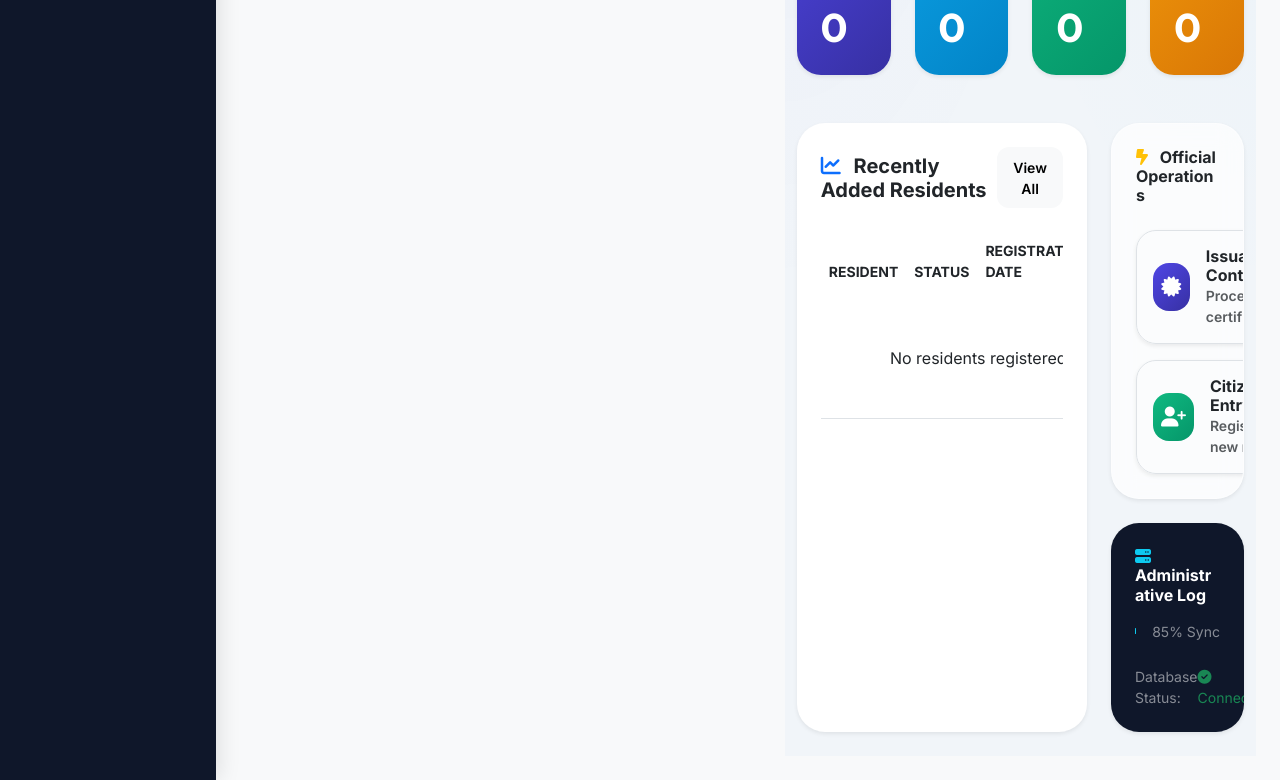
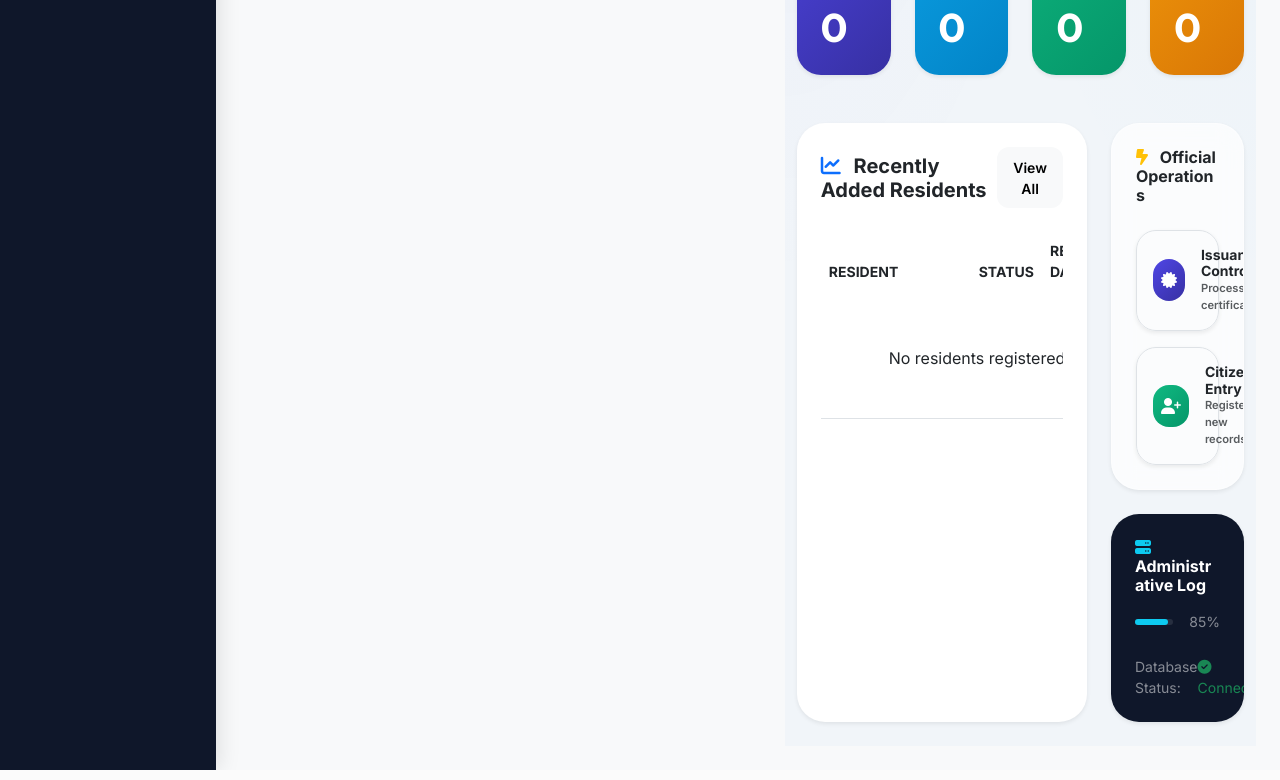
Before and after one commit to FalmiTola/kebele-system, a PHP site: page /kebele-system/dashboard.php in a window 1280 px wide. Shown: the part 794-1574 px from the top of the page. Run offline with PHP 8.4, Linux system fonts and the light colour scheme; a user stored in the database is signed in; data that the repository does not hold is empty; a stand-in replaces the project's code that opens the database connection.

Commit message:
Optimized dashboard layout for better responsiveness and visibility on medium screens

```diff
--- a/dashboard.php
+++ b/dashboard.php
@@ -109,7 +109,7 @@ $recentResidents = $pdo->query("SELECT * FROM individuals ORDER BY created_at DE
 
     <div class="row g-4">
         <!-- Main Content Area -->
-        <div class="col-lg-8">
+        <div class="col-xl-8 col-lg-12">
             <div class="card border-0 shadow-sm p-4 h-100" style="border-radius: 28px;">
                 <div class="d-flex justify-content-between align-items-center mb-4">
                     <h5 class="fw-bold mb-0">
@@ -121,9 +121,9 @@ $recentResidents = $pdo->query("SELECT * FROM individuals ORDER BY created_at DE
                     <table class="table table-hover align-middle mb-0">
                         <thead>
                             <tr class="text-muted small text-uppercase">
-                                <th class="border-0 pb-3">Resident</th>
+                                <th class="border-0 pb-3" style="min-width: 150px;">Resident</th>
                                 <th class="border-0 pb-3">Status</th>
-                                <th class="border-0 pb-3">Registration Date</th>
+                                <th class="border-0 pb-3">Reg. Date</th>
                                 <th class="border-0 pb-3 text-end">Action</th>
                             </tr>
                         </thead>
@@ -135,20 +135,20 @@ $recentResidents = $pdo->query("SELECT * FROM individuals ORDER BY created_at DE
                                     <tr class="border-transparent">
                                         <td>
                                             <div class="d-flex align-items-center">
-                                                <div class="bg-light rounded-circle p-2 me-3" style="width: 40px; height: 40px; display: flex; align-items: center; justify-content: center;">
-                                                    <i class="fas fa-user text-primary-dark"></i>
+                                                <div class="bg-light rounded-circle p-2 me-3 d-none d-sm-flex" style="width: 36px; height: 36px; align-items: center; justify-content: center;">
+                                                    <i class="fas fa-user text-primary-dark small"></i>
                                                 </div>
-                                                <span class="fw-bold"><?php echo "{$resident['fname']} {$resident['lname']}"; ?></span>
+                                                <span class="fw-bold small"><?php echo "{$resident['fname']} {$resident['lname']}"; ?></span>
                                             </div>
                                         </td>
                                         <td>
-                                            <span class="badge rounded-pill bg-success-subtle text-success px-3">Active</span>
+                                            <span class="badge rounded-pill bg-success-subtle text-success px-2 py-1 small">Active</span>
                                         </td>
                                         <td class="text-muted small">
                                             <?php echo date('M d, Y', strtotime($resident['created_at'])); ?>
                                         </td>
                                         <td class="text-end">
-                                            <a href="modules/residents/view.php?id=<?php echo $resident['id']; ?>" class="btn btn-sm btn-light border rounded-pill px-3">Details</a>
+                                            <a href="modules/residents/view.php?id=<?php echo $resident['id']; ?>" class="btn btn-sm btn-light border rounded-pill px-2 py-1 small">Details</a>
                                         </td>
                                     </tr>
                                 <?php endforeach; ?>
@@ -160,32 +160,36 @@ $recentResidents = $pdo->query("SELECT * FROM individuals ORDER BY created_at DE
         </div>
 
         <!-- Sidebar Actions -->
-        <div class="col-lg-4">
+        <div class="col-xl-4 col-lg-12">
             <div class="card border-0 shadow-sm p-4 mb-4 glass-card" style="border-radius: 28px;">
                 <h6 class="fw-bold mb-4 text-dark"><i class="fas fa-bolt-lightning me-2 text-warning"></i> Official Operations</h6>
-                <div class="d-grid gap-3">
-                    <a href="modules/idcards/index.php" class="btn btn-white text-start p-3 border shadow-sm hover-lift" style="border-radius: 20px;">
+                <div class="row g-3">
+                    <div class="col-md-6 col-xl-12">
+                        <a href="modules/idcards/index.php" class="btn btn-white text-start p-3 border shadow-sm hover-lift w-100" style="border-radius: 20px;">
                             <div class="d-flex align-items-center">
-                            <div class="bg-grad-primary text-white rounded-4 p-2 me-3" style="width: 48px; height: 48px; display: flex; align-items: center; justify-content: center;">
-                                <i class="fas fa-certificate fs-5"></i>
+                                <div class="bg-grad-primary text-white rounded-4 p-2 me-3" style="width: 42px; height: 42px; display: flex; align-items: center; justify-content: center;">
+                                    <i class="fas fa-certificate fs-6"></i>
                                 </div>
                                 <div>
-                                <h6 class="mb-0 fw-bold">Issuance Control</h6>
-                                <p class="mb-0 text-muted small">Process certificates</p>
+                                    <h6 class="mb-0 fw-bold small">Issuance Control</h6>
+                                    <p class="mb-0 text-muted" style="font-size: 0.7rem;">Process certificates</p>
                                 </div>
                             </div>
                         </a>
-                    <a href="modules/residents/create.php" class="btn btn-white text-start p-3 border shadow-sm hover-lift" style="border-radius: 20px;">
+                    </div>
+                    <div class="col-md-6 col-xl-12">
+                        <a href="modules/residents/create.php" class="btn btn-white text-start p-3 border shadow-sm hover-lift w-100" style="border-radius: 20px;">
                             <div class="d-flex align-items-center">
-                            <div class="bg-grad-accent text-white rounded-4 p-2 me-3" style="width: 48px; height: 48px; display: flex; align-items: center; justify-content: center;">
-                                <i class="fas fa-user-plus fs-5"></i>
+                                <div class="bg-grad-accent text-white rounded-4 p-2 me-3" style="width: 42px; height: 42px; display: flex; align-items: center; justify-content: center;">
+                                    <i class="fas fa-user-plus fs-6"></i>
                                 </div>
                                 <div>
-                                <h6 class="mb-0 fw-bold text-dark">Citizen Entry</h6>
-                                <p class="mb-0 text-muted small">Register new records</p>
+                                    <h6 class="mb-0 fw-bold text-dark small">Citizen Entry</h6>
+                                    <p class="mb-0 text-muted" style="font-size: 0.7rem;">Register new records</p>
                                 </div>
                             </div>
                         </a>
+                    </div>
                 </div>
             </div>
 
@@ -197,7 +201,7 @@ $recentResidents = $pdo->query("SELECT * FROM individuals ORDER BY created_at DE
                         <div class="flex-grow-1 bg-white bg-opacity-10 rounded-pill" style="height: 6px;">
                             <div class="bg-info rounded-pill" style="width: 85%; height: 100%;"></div>
                         </div>
-                        <span class="small text-white-50">85% Sync</span>
+                        <span class="small text-white-50">85%</span>
                     </div>
                     <div class="d-flex justify-content-between small text-white-50 mb-0">
                         <span>Database Status:</span>
```
Lines whose indentation alone changed are shown as unchanged.
